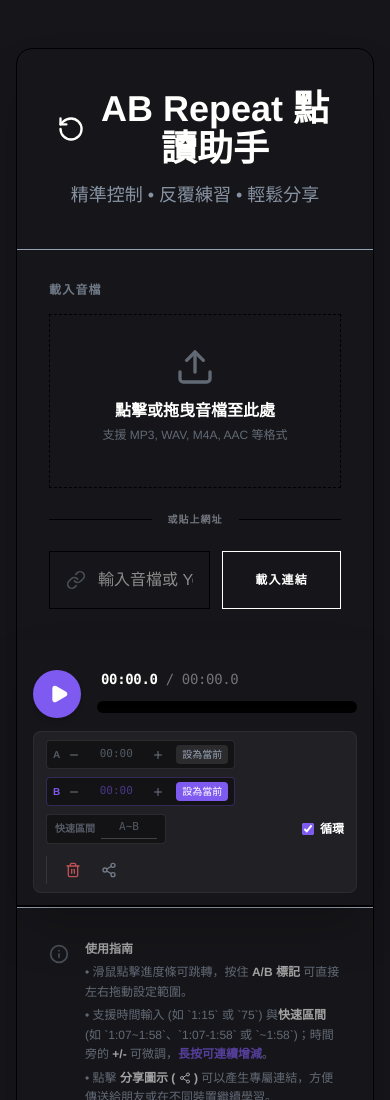
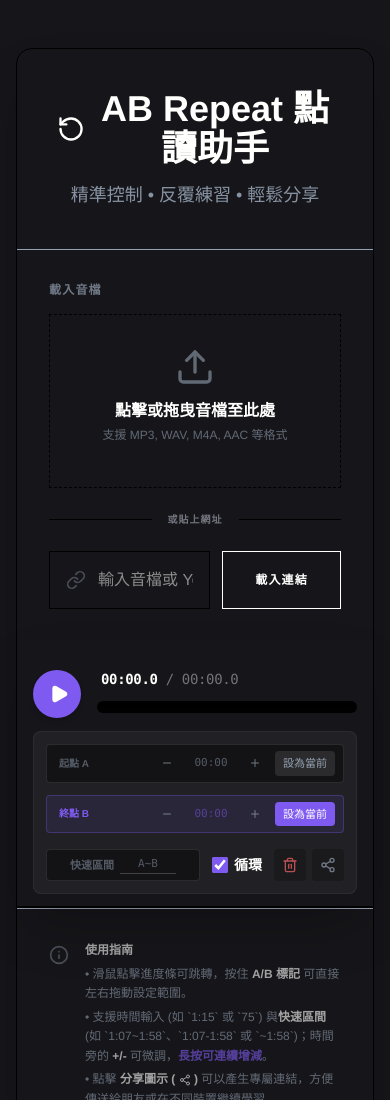
Before and after one commit to westwoodkim66-arch/ab_audio_loop, a React (Vite) app: page / in a window 390 px wide. Shown: the top 1100 px of the page. Built offline with nearby package versions, Linux system fonts and the light colour scheme.

Commit message:
fix: Clear share data after successful copy
The share data should be cleared from the state after a successful copy to clipboard operation. This prevents stale share data from being displayed or used in subsequent actions.

```diff
--- a/src/App.tsx
+++ b/src/App.tsx
@@ -608,7 +608,6 @@ export default function App() {
 
     if (copySuccess) {
       alert("✅ 已成功複製到剪貼簿！");
-      setShareData(null);
     } else {
       alert("❌ 複製失敗，請手動長按選取網址。");
     }
@@ -845,43 +844,51 @@ export default function App() {
               </div>
 
               {/* Bottom Row: A/B Controls (Compact) */}
-              <div className="flex flex-wrap items-center justify-between gap-3 bg-white/5 rounded-lg px-3 py-2 border border-white/5">
-                <div className="flex flex-wrap items-center gap-2 md:gap-4 flex-grow">
+              <div className="flex flex-wrap items-center justify-between gap-3 bg-white/5 rounded-lg px-3 py-3 md:py-2 border border-white/5">
 
+                {/* A & B Group */}
+                <div className="flex flex-wrap items-center gap-2 md:gap-4 w-full sm:w-auto">
                   {/* Point A Input */}
-                  <div className="flex items-center gap-1.5 bg-black/40 rounded px-1.5 py-1 border border-white/10">
-                    <span className="text-[10px] font-black opacity-50">A</span>
-                    <button {...getHoldHandlers('A', -0.1)} className="hover:bg-white/20 rounded p-0.5"><Minus className="w-3 h-3 opacity-70" /></button>
-                    <input type="text" value={inputA} onChange={(e) => setInputA(e.target.value)} onBlur={applyInputA} onKeyDown={(e) => e.key === 'Enter' && applyInputA()} placeholder="00:00" className="w-14 text-center font-mono text-[11px] bg-transparent outline-none" />
-                    <button {...getHoldHandlers('A', 0.1)} className="hover:bg-white/20 rounded p-0.5"><Plus className="w-3 h-3 opacity-70" /></button>
-                    <button onClick={setA} className="ml-1 text-[10px] bg-white/10 hover:bg-white/20 rounded px-1.5 py-0.5 transition-colors">設為當前</button>
+                  <div className="flex items-center justify-between sm:justify-start gap-1.5 bg-black/40 rounded px-2 py-1.5 sm:px-1.5 sm:py-1 border border-white/10 w-full sm:w-auto">
+                    <span className="text-[10px] sm:hidden font-black opacity-50 ml-1">起點 A</span>
+                    <span className="text-[10px] hidden sm:inline font-black opacity-50">A</span>
+                    <div className="flex items-center gap-1.5">
+                      <button {...getHoldHandlers('A', -0.1)} className="hover:bg-white/20 rounded p-1 sm:p-0.5"><Minus className="w-3 h-3 opacity-70" /></button>
+                      <input type="text" value={inputA} onChange={(e) => setInputA(e.target.value)} onBlur={applyInputA} onKeyDown={(e) => e.key === 'Enter' && applyInputA()} placeholder="00:00" className="w-14 text-center font-mono text-[11px] bg-transparent outline-none" />
+                      <button {...getHoldHandlers('A', 0.1)} className="hover:bg-white/20 rounded p-1 sm:p-0.5"><Plus className="w-3 h-3 opacity-70" /></button>
+                      <button onClick={setA} className="ml-1 text-[11px] sm:text-[10px] bg-white/10 hover:bg-white/20 rounded px-2 py-1 sm:px-1.5 sm:py-0.5 transition-colors">設為當前</button>
+                    </div>
                   </div>
 
                   {/* Point B Input */}
-                  <div className="flex items-center gap-1.5 bg-black/40 rounded px-1.5 py-1 border border-white/10" style={{ borderColor: 'rgba(127, 90, 240, 0.3)' }}>
-                    <span className="text-[10px] font-black" style={{ color: colors.button }}>B</span>
-                    <button {...getHoldHandlers('B', -0.1)} className="hover:bg-white/20 rounded p-0.5"><Minus className="w-3 h-3 opacity-70" /></button>
-                    <input type="text" value={inputB} onChange={(e) => setInputB(e.target.value)} onBlur={applyInputB} onKeyDown={(e) => e.key === 'Enter' && applyInputB()} placeholder="00:00" className="w-14 text-center font-mono text-[11px] bg-transparent outline-none" style={{ color: colors.button }} />
-                    <button {...getHoldHandlers('B', 0.1)} className="hover:bg-white/20 rounded p-0.5"><Plus className="w-3 h-3 opacity-70" /></button>
-                    <button onClick={setB} className="ml-1 text-[10px] rounded px-1.5 py-0.5 transition-colors" style={{ backgroundColor: colors.button, color: colors.buttonText }}>設為當前</button>
+                  <div className="flex items-center justify-between sm:justify-start gap-1.5 bg-[#7f5af0]/10 sm:bg-black/40 rounded px-2 py-1.5 sm:px-1.5 sm:py-1 border border-[#7f5af0]/30 sm:border-white/10 w-full sm:w-auto mt-1 sm:mt-0">
+                    <span className="text-[10px] sm:hidden font-black ml-1" style={{ color: colors.button }}>終點 B</span>
+                    <span className="text-[10px] hidden sm:inline font-black" style={{ color: colors.button }}>B</span>
+                    <div className="flex items-center gap-1.5">
+                      <button {...getHoldHandlers('B', -0.1)} className="hover:bg-white/20 rounded p-1 sm:p-0.5"><Minus className="w-3 h-3 opacity-70" /></button>
+                      <input type="text" value={inputB} onChange={(e) => setInputB(e.target.value)} onBlur={applyInputB} onKeyDown={(e) => e.key === 'Enter' && applyInputB()} placeholder="00:00" className="w-14 text-center font-mono text-[11px] bg-transparent outline-none" style={{ color: colors.button }} />
+                      <button {...getHoldHandlers('B', 0.1)} className="hover:bg-white/20 rounded p-1 sm:p-0.5"><Plus className="w-3 h-3 opacity-70" /></button>
+                      <button onClick={setB} className="ml-1 text-[11px] sm:text-[10px] rounded px-2 py-1 sm:px-1.5 sm:py-0.5 transition-colors" style={{ backgroundColor: colors.button, color: colors.buttonText }}>設為當前</button>
+                    </div>
+                  </div>
+                </div>
+
+                {/* Range, Repeat, and Actions Group */}
+                <div className="flex flex-row flex-wrap items-center justify-between sm:justify-end gap-3 sm:gap-4 flex-grow w-full sm:w-auto mt-1 sm:mt-0">
+                  <div className="flex items-center gap-1.5 bg-black/40 rounded px-2 py-1.5 sm:px-2 sm:py-1 border border-white/10 flex-grow sm:flex-grow-0 justify-center">
+                    <span className="text-[11px] sm:text-[10px] font-black opacity-50 whitespace-nowrap">快速區間</span>
+                    <input type="text" value={rangeInput} onChange={(e) => setRangeInput(e.target.value)} onBlur={applyRange} onKeyDown={(e) => e.key === 'Enter' && applyRange()} placeholder="A~B" className="w-14 text-center font-mono text-[11px] bg-transparent outline-none border-b border-white/20 focus:border-white/50 transition-colors pb-0" />
                   </div>
 
-                  {/* Quick Range Input */}
-                  <div className="flex items-center gap-1.5 bg-black/40 rounded px-2 py-1 border border-white/10">
-                    <span className="text-[10px] font-black opacity-50 whitespace-nowrap">快速區間</span>
-                    <input type="text" value={rangeInput} onChange={(e) => setRangeInput(e.target.value)} onBlur={applyRange} onKeyDown={(e) => e.key === 'Enter' && applyRange()} placeholder="A~B" className="w-14 text-center font-mono text-[11px] bg-transparent outline-none border-b border-white/20 focus:border-white/50 transition-colors pb-0.5" />
+                  <label className="flex items-center gap-1.5 cursor-pointer">
+                    <input type="checkbox" checked={isRepeatEnabled} onChange={(e) => setIsRepeatEnabled(e.target.checked)} className="w-4 h-4 sm:w-3 sm:h-3 accent-[#7f5af0]" />
+                    <span className={`text-sm sm:text-xs font-bold ${isRepeatEnabled ? 'text-white' : 'opacity-50'}`}>循環</span>
+                  </label>
+
+                  <div className="flex items-center justify-end gap-1.5 sm:border-l sm:border-white/10 sm:pl-3 ml-auto sm:ml-0">
+                    <button onClick={clearAB} title="清除標記" className="p-2 sm:p-1.5 hover:bg-white/10 rounded transition-colors text-red-400 group flex items-center justify-center bg-black/20 sm:bg-transparent"><Trash2 className="w-4 h-4 opacity-70 group-hover:opacity-100" /></button>
+                    <button onClick={handleShare} title="產生分享連結" className="p-2 sm:p-1.5 hover:bg-white/10 rounded transition-colors group flex items-center justify-center bg-black/20 sm:bg-transparent"><Share2 className="w-4 h-4 opacity-70 group-hover:opacity-100" /></button>
                   </div>
-
-                  {/* Repeat Toggle */}
-                  <label className="flex items-center gap-1.5 cursor-pointer ml-auto md:ml-2">
-                    <input type="checkbox" checked={isRepeatEnabled} onChange={(e) => setIsRepeatEnabled(e.target.checked)} className="w-3 h-3 accent-[#7f5af0]" />
-                    <span className={`text-xs font-bold ${isRepeatEnabled ? 'text-white' : 'opacity-50'}`}>循環</span>
-                  </label>
-                </div>
-
-                <div className="flex items-center gap-2 border-l border-white/10 pl-3">
-                  <button onClick={clearAB} title="清除標記" className="p-1.5 hover:bg-white/10 rounded transition-colors text-red-400 group"><Trash2 className="w-4 h-4 opacity-70 group-hover:opacity-100" /></button>
-                  <button onClick={handleShare} title="產生分享連結" className="p-1.5 hover:bg-white/10 rounded transition-colors group"><Share2 className="w-4 h-4 opacity-70 group-hover:opacity-100" /></button>
                 </div>
               </div>
             </div>
```
